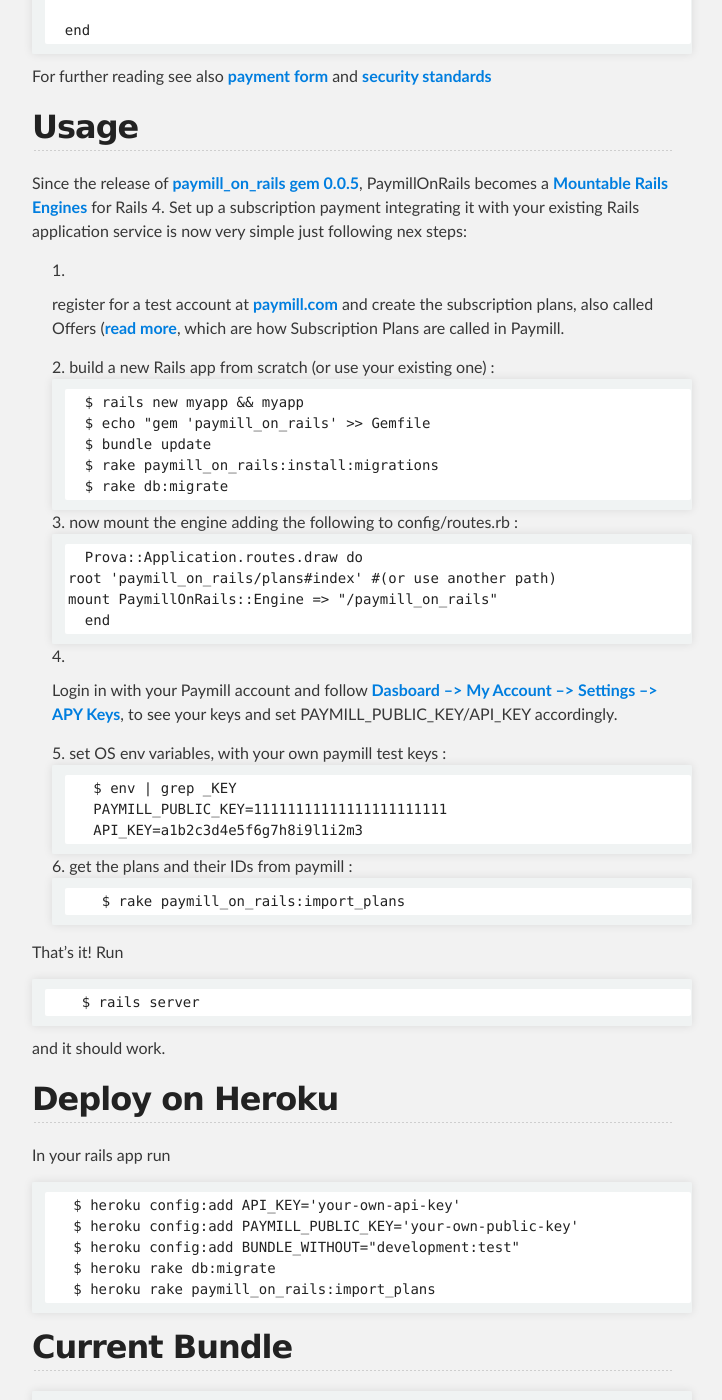
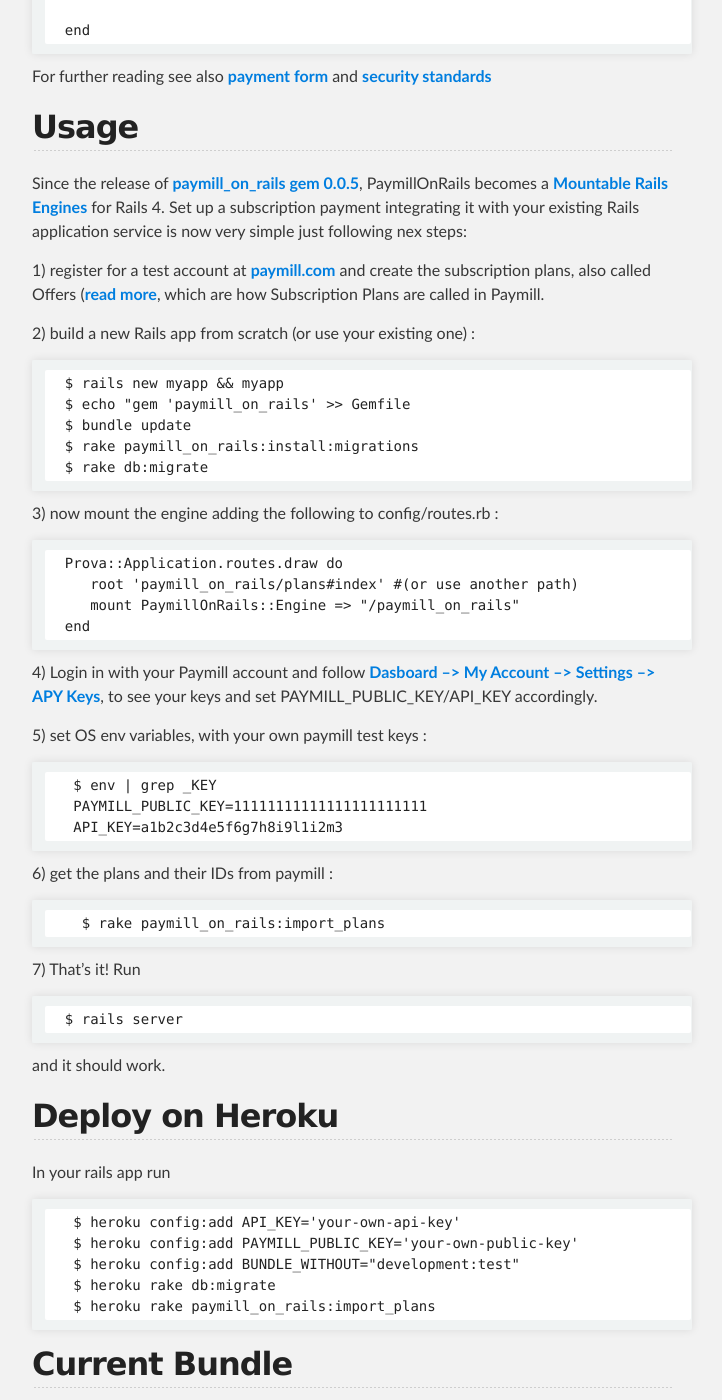
Before and after one commit to lgs/paymill_on_rails, a Jekyll site: the page built from index.md, in a window 1280 px wide and 1400 px high, scrolled down 1157 px. Shown: the whole window, without its empty margins (288-1010 px from the left). Built offline with Jekyll 4.4.1, drawn with Linux system fonts in a browser that asks for light colours; nearby versions of some CDN libraries; Markdown is read by kramdown in place of the engine named in the settings.

Commit message:
Sync README.md in master branch to index.md in gh-pages

````diff
--- a/index.md
+++ b/index.md
@@ -46,9 +46,10 @@ For further reading see also [**payment form**][8] and [**security standards**][
 
 Since the release of [**paymill_on_rails gem 0.0.5**][10], PaymillOnRails becomes a [**Mountable Rails Engines**][11] for Rails 4. Set up a subscription payment integrating it with your existing Rails application service is now very simple just following nex steps:
 
-  1. register for a test account at [**paymill.com**][12] and create the subscription plans, also called Offers ([**read more**][13], which are how Subscription Plans are called in Paymill.
+1) register for a test account at [**paymill.com**][12] and create the subscription plans, also called Offers ([**read more**][13], which are how Subscription Plans are called in Paymill.
 
-  2. build a new Rails app from scratch (or use your existing one) :
+2) build a new Rails app from scratch (or use your existing one) :
+
   ```
   $ rails new myapp && myapp
   $ echo "gem 'paymill_on_rails' >> Gemfile
@@ -56,7 +57,8 @@ Since the release of [**paymill_on_rails gem 0.0.5**][10], PaymillOnRails become
   $ rake paymill_on_rails:install:migrations
   $ rake db:migrate
   ```
-  3. now mount the engine adding the following to config/routes.rb :
+3) now mount the engine adding the following to config/routes.rb :
+
   ```
   Prova::Application.routes.draw do
      root 'paymill_on_rails/plans#index' #(or use another path)
@@ -64,24 +66,26 @@ Since the release of [**paymill_on_rails gem 0.0.5**][10], PaymillOnRails become
   end
   ```
 
-  4. Login in with your Paymill account and follow [**Dasboard --> My Account --> Settings --> APY Keys**][14], to see your keys and set PAYMILL_PUBLIC_KEY/API_KEY accordingly.
+4) Login in with your Paymill account and follow [**Dasboard --> My Account --> Settings --> APY Keys**][14], to see your keys and set PAYMILL_PUBLIC_KEY/API_KEY accordingly.
 
-  5. set OS env variables, with your own paymill test keys :
+5) set OS env variables, with your own paymill test keys :
+
   ```
    $ env | grep _KEY
    PAYMILL_PUBLIC_KEY=11111111111111111111111
    API_KEY=a1b2c3d4e5f6g7h8i9l1i2m3
   ```
-  6. get the plans and their IDs from paymill :
+6) get the plans and their IDs from paymill :
+
   ```
     $ rake paymill_on_rails:import_plans
   ```
 
-That's it! Run
+7) That's it! Run
 
-```
-    $ rails server
-```
+  ```
+  $ rails server
+  ```
 and it should work.
 
 ## Deploy on Heroku
````
